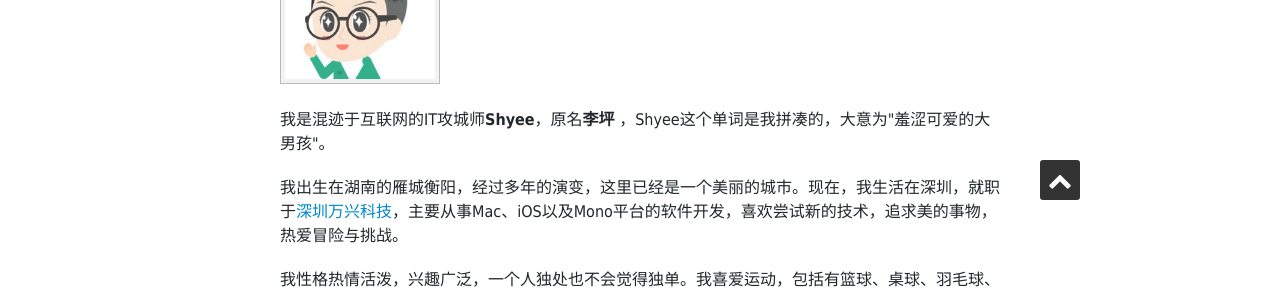
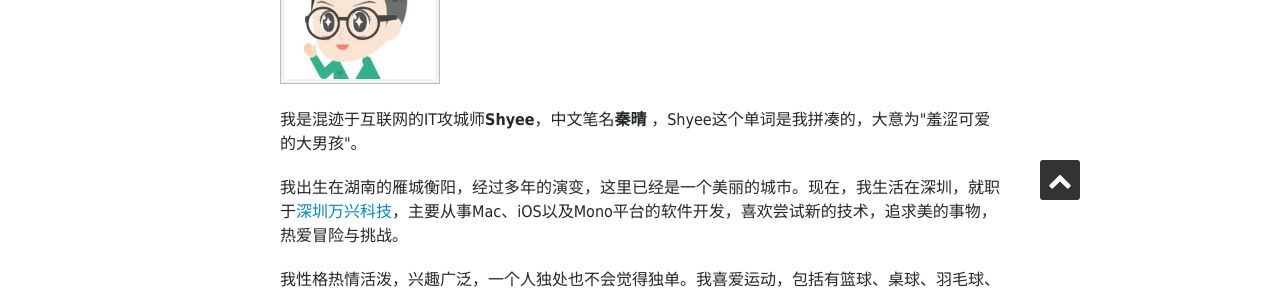
Before and after one commit to cocoa520/cocoa520.github.com, a Jekyll site: the page built from contact.html, in a window 1280 px wide. Shown: the part 590-883 px from the top of the page. Built offline with Jekyll 4.4.1, drawn with Linux system fonts in a browser that asks for light colours; nearby versions of some CDN libraries; some web fonts are replaced; comment, search, counter and statistics services are not loaded.

Commit message:
修改about页面

```diff
--- a/contact.html
+++ b/contact.html
@@ -14,7 +14,7 @@ isContact: true
         <div class="main-article-contant">
             <h3>关于作者 / About Me</h3>
             <img src="face.jpeg" align="center" alt="face" width=150;height=150/>
-            <p>我是混迹于互联网的IT攻城师<strong>Shyee</strong>，原名<strong>李坪</strong> ，Shyee这个单词是我拼凑的，大意为"羞涩可爱的大男孩"。</p>
+            <p>我是混迹于互联网的IT攻城师<strong>Shyee</strong>，中文笔名<strong>秦晴</strong> ，Shyee这个单词是我拼凑的，大意为"羞涩可爱的大男孩"。</p>
             <p>我出生在湖南的雁城衡阳，经过多年的演变，这里已经是一个美丽的城市。现在，我生活在深圳，就职于<a href="http://www.wondershare.cn" rel="nofollow" target="_blank" >深圳万兴科技</a>，主要从事Mac、iOS以及Mono平台的软件开发，喜欢尝试新的技术，追求美的事物，热爱冒险与挑战。</p>
             <p>我性格热情活泼，兴趣广泛，一个人独处也不会觉得独单。我喜爱运动，包括有篮球、桌球、羽毛球、骑行、爬山等等，基本上一有好天气就会约上好友到球场酣畅淋漓一番，这种快乐无与伦比。</p>
             <p>对酒当歌，人生几何，时间过得如此之快，令人心痛，但愿有生之年，认真做好每一件事，不给失败留机会，不给人生留遗憾。</p>
```
